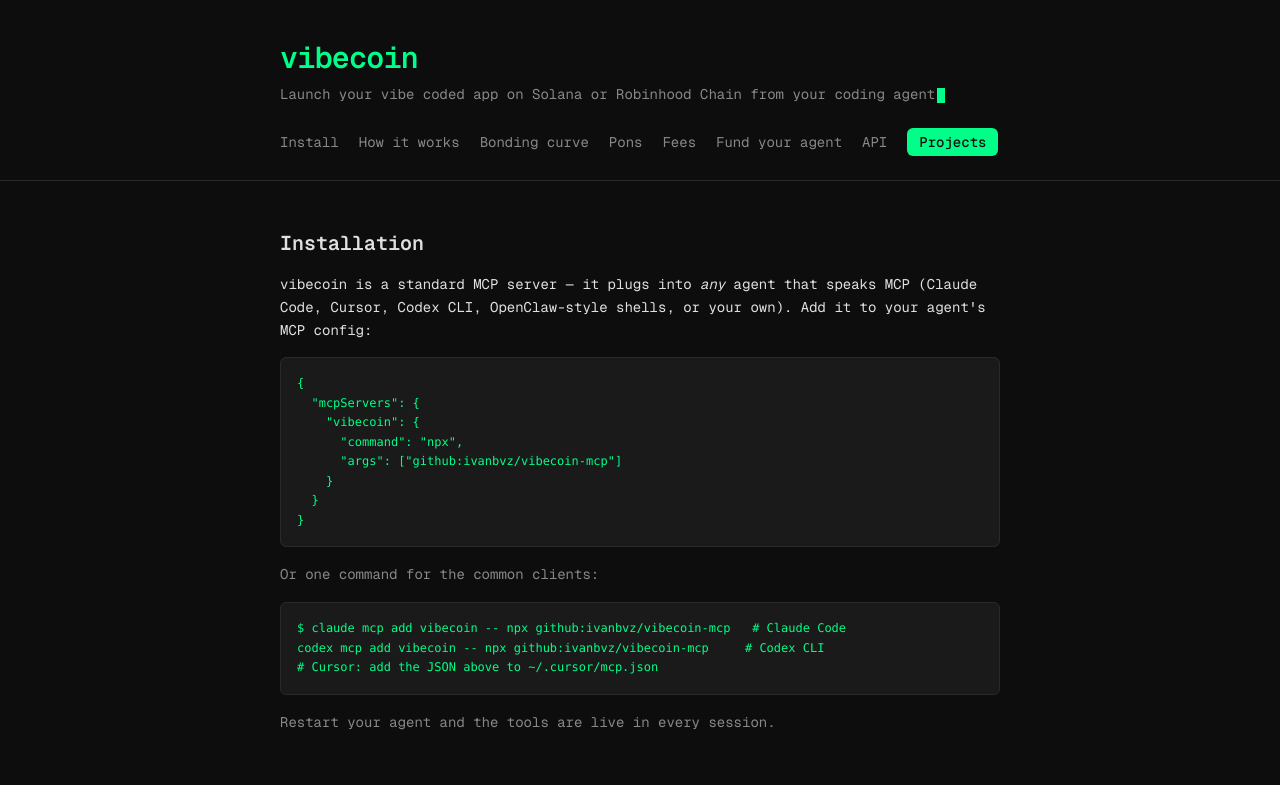
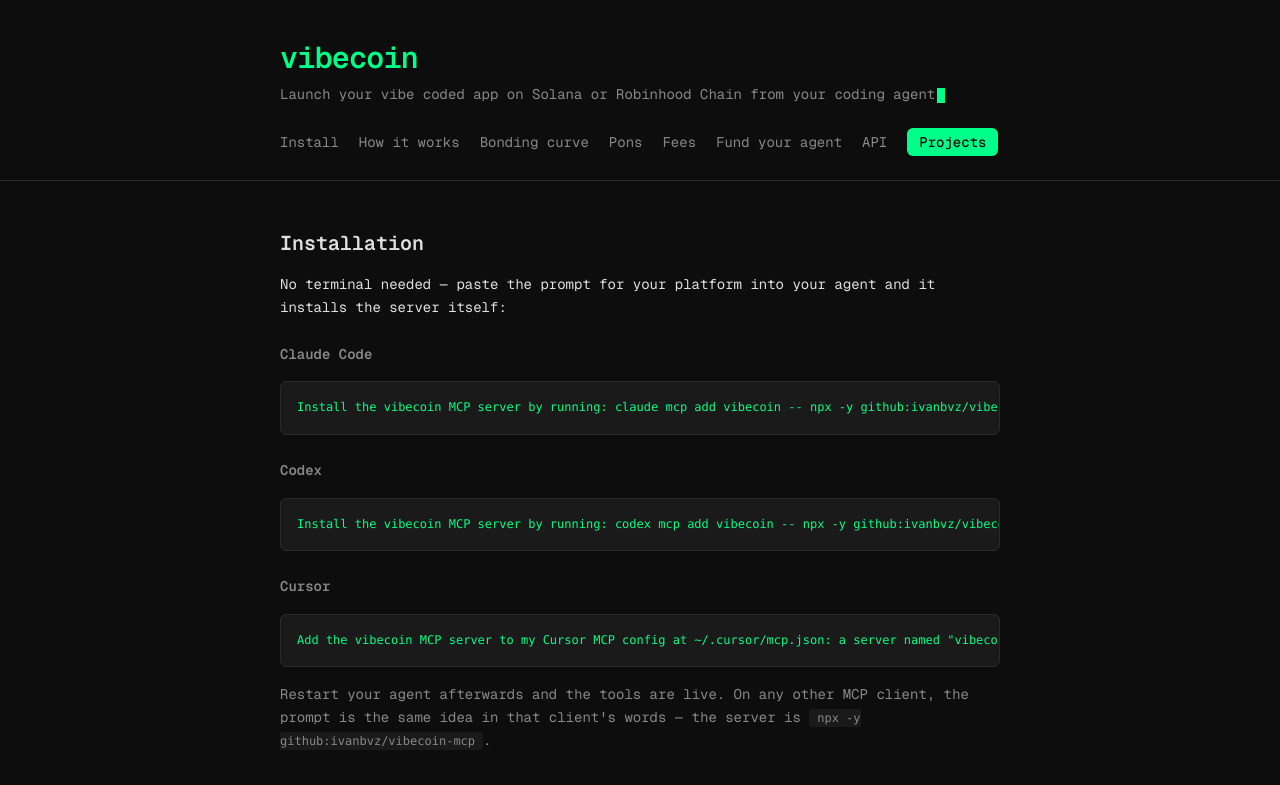
Before and after one commit to Ljayx069/vibecoin.fun, a Next.js app in the folder web/: page / in a window 1280 px wide. Shown: the top 785 px of the page. Built offline with nearby package versions, Linux system fonts and the light colour scheme.

Commit message:
feat(web): install section is per-platform copy-paste prompts

```diff
--- a/web/app/page.tsx
+++ b/web/app/page.tsx
@@ -4,17 +4,12 @@
 import Masthead from "@/components/Masthead";
 import Section from "@/components/Section";
 
-const INSTALL_JSON = `{
-  "mcpServers": {
-    "vibecoin": {
-      "command": "npx",
-      "args": ["github:ivanbvz/vibecoin-mcp"]
-    }
-  }
-}`;
-const INSTALL_CMDS = `claude mcp add vibecoin -- npx github:ivanbvz/vibecoin-mcp   # Claude Code
-codex mcp add vibecoin -- npx github:ivanbvz/vibecoin-mcp     # Codex CLI
-# Cursor: add the JSON above to ~/.cursor/mcp.json`;
+const PROMPT_CLAUDE =
+  "Install the vibecoin MCP server by running: claude mcp add vibecoin -- npx -y github:ivanbvz/vibecoin-mcp";
+const PROMPT_CODEX =
+  "Install the vibecoin MCP server by running: codex mcp add vibecoin -- npx -y github:ivanbvz/vibecoin-mcp";
+const PROMPT_CURSOR =
+  'Add the vibecoin MCP server to my Cursor MCP config at ~/.cursor/mcp.json: a server named "vibecoin" with command "npx" and args ["-y", "github:ivanbvz/vibecoin-mcp"].';
 
 const TOOLS: [string, string][] = [
   ["wallet", "Create the project's encrypted Solana wallet, check SOL/USDC balance, transfer SOL"],
@@ -59,13 +54,18 @@
       <main className="mx-auto max-w-3xl space-y-12 px-6 py-12">
         <Section id="install" title="Installation">
           <p>
-            vibecoin is a standard MCP server — it plugs into <em>any</em> agent that speaks MCP (Claude Code, Cursor,
-            Codex CLI, OpenClaw-style shells, or your own). Add it to your agent&apos;s MCP config:
+            No terminal needed — paste the prompt for your platform into your agent and it installs the server itself:
           </p>
-          <CodeBlock code={INSTALL_JSON} />
-          <p className="text-muted">Or one command for the common clients:</p>
-          <CodeBlock code={INSTALL_CMDS} prompt />
-          <p className="text-muted">Restart your agent and the tools are live in every session.</p>
+          <h3 className="pt-2 font-semibold text-muted">Claude Code</h3>
+          <CodeBlock code={PROMPT_CLAUDE} />
+          <h3 className="pt-2 font-semibold text-muted">Codex</h3>
+          <CodeBlock code={PROMPT_CODEX} />
+          <h3 className="pt-2 font-semibold text-muted">Cursor</h3>
+          <CodeBlock code={PROMPT_CURSOR} />
+          <p className="text-muted">
+            Restart your agent afterwards and the tools are live. On any other MCP client, the prompt is the same idea
+            in that client&apos;s words — the server is <Chip>npx -y github:ivanbvz/vibecoin-mcp</Chip>.
+          </p>
         </Section>
 
         <Section id="how-it-works" title="How it works">
```
